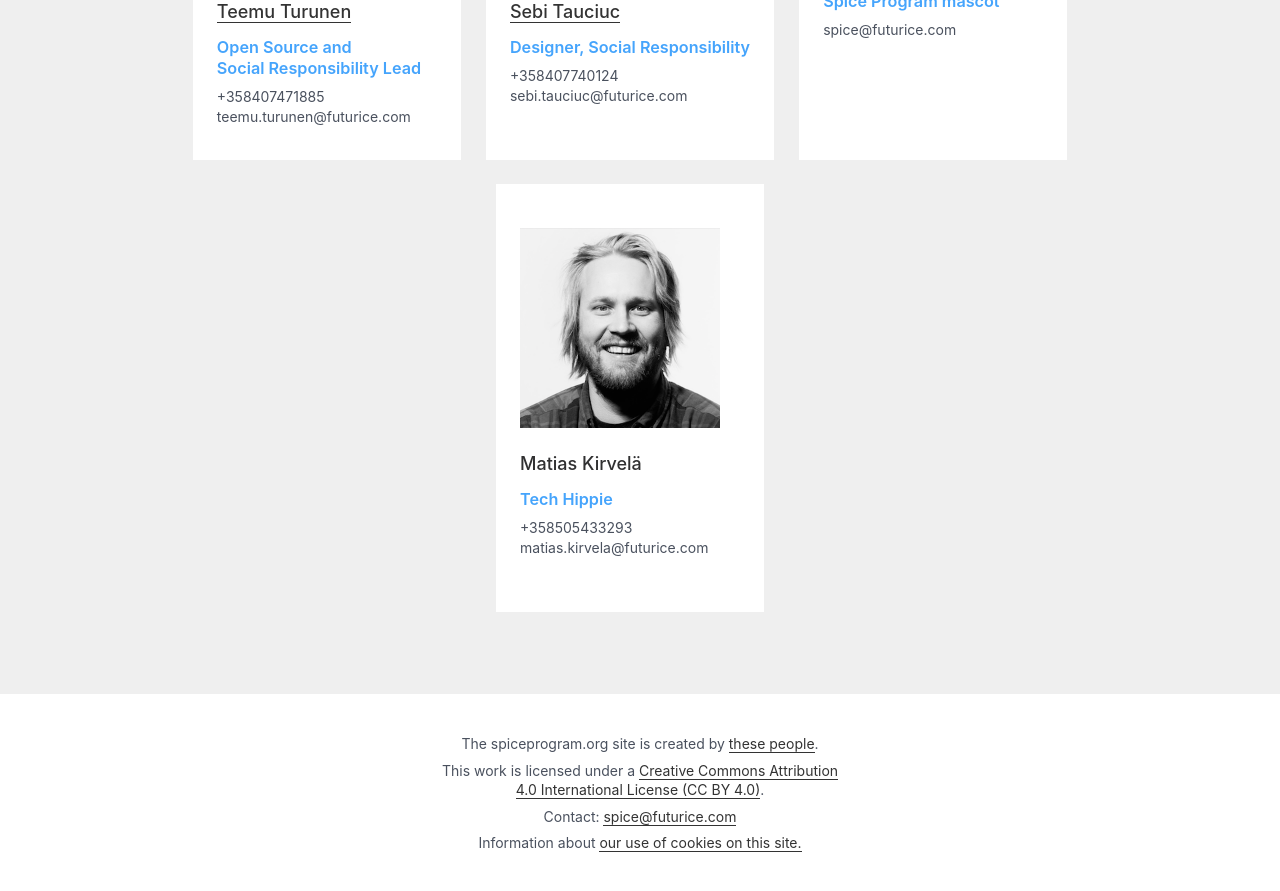
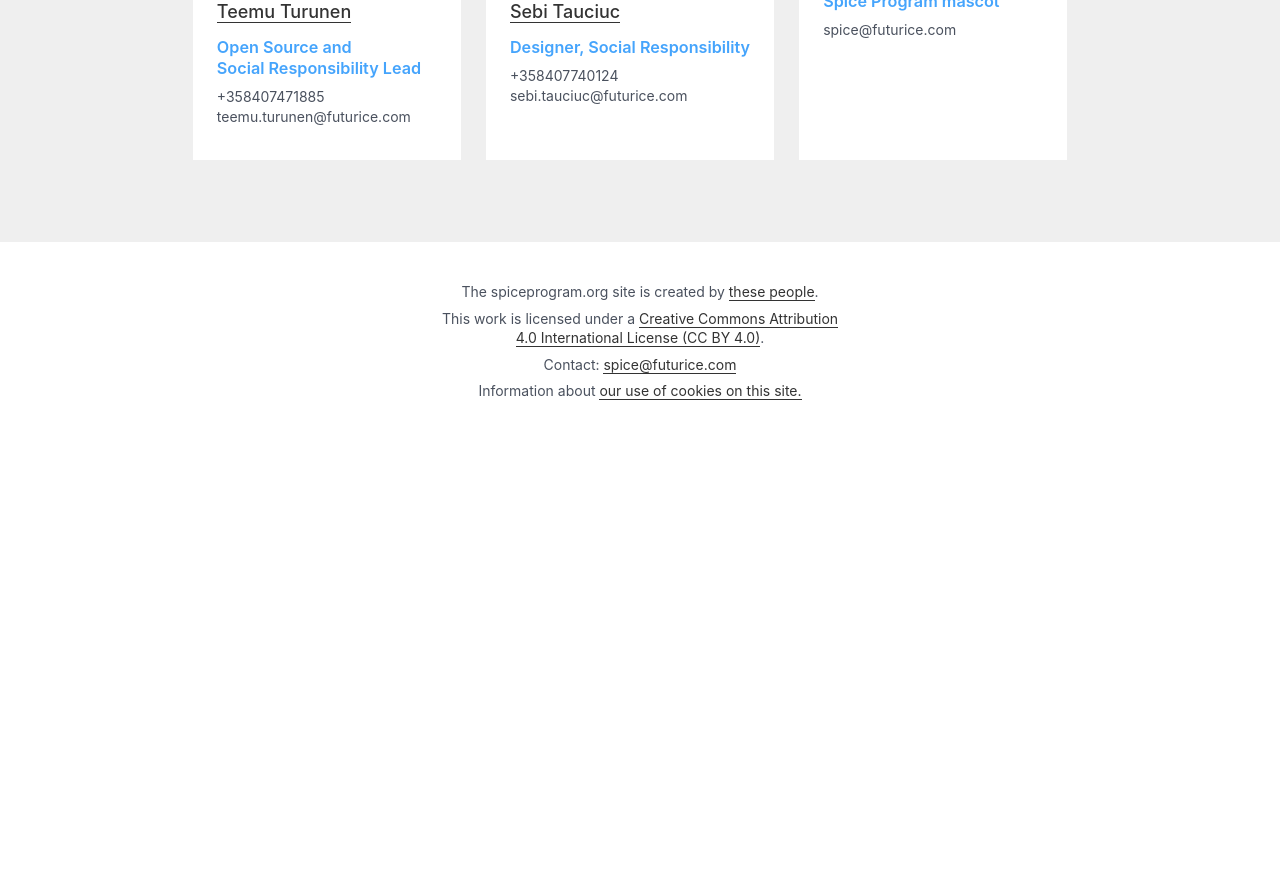
Before and after one commit to futurice/spiceprogram, a Jekyll site: the page built from index.html, in a window 1280 px wide and 900 px high, scrolled down 9097 px. Shown: the top 891 px of the window. Built offline with Jekyll 4.4.1, drawn with Linux system fonts in a browser that asks for light colours; nearby versions of some CDN libraries; after the commit the page ends 9545 px from its top, so only the background shows below that.

Commit message:
Remove Matias from contacts

```diff
--- a/index.html
+++ b/index.html
@@ -381,22 +381,4 @@ custom_js:
       </div>
     </div>
 
-    <div class="contact-block center">
-      <img src="{{ site.baseurl }}/assets/img/MatiasK.png" alt="">
-      <h3 class="contact-name"> Matias Kirvelä</h3>
-      <div class="contact-details">
-          <div class="contact-position">
-            Tech Hippie
-          </div>
-          <div class="contact-phone">
-            +358505433293
-          </div>
-          <div class="contact-email">
-            matias.kirvela@futurice.com
-          </div>
-          <div class="new-line"> </div>
-      </div>
-    </div>
-
-  </div>
 </section>
```
